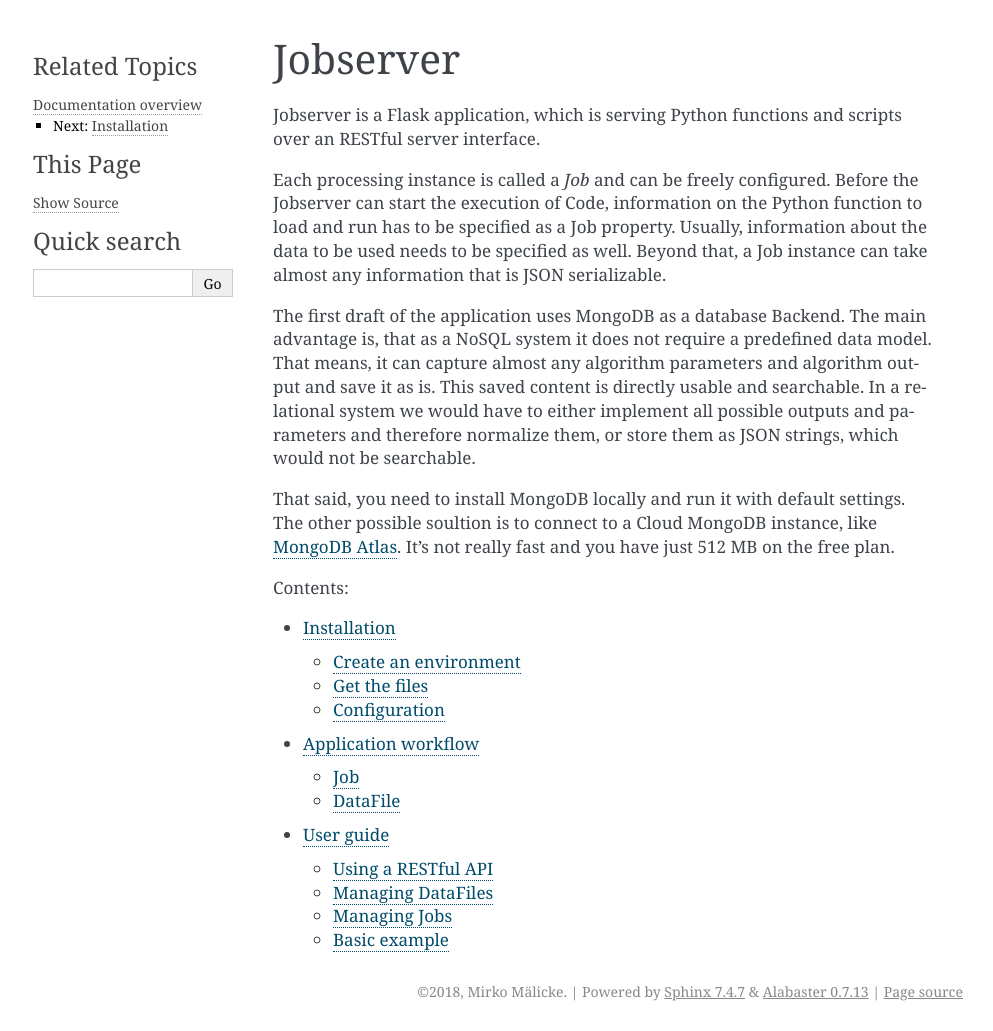
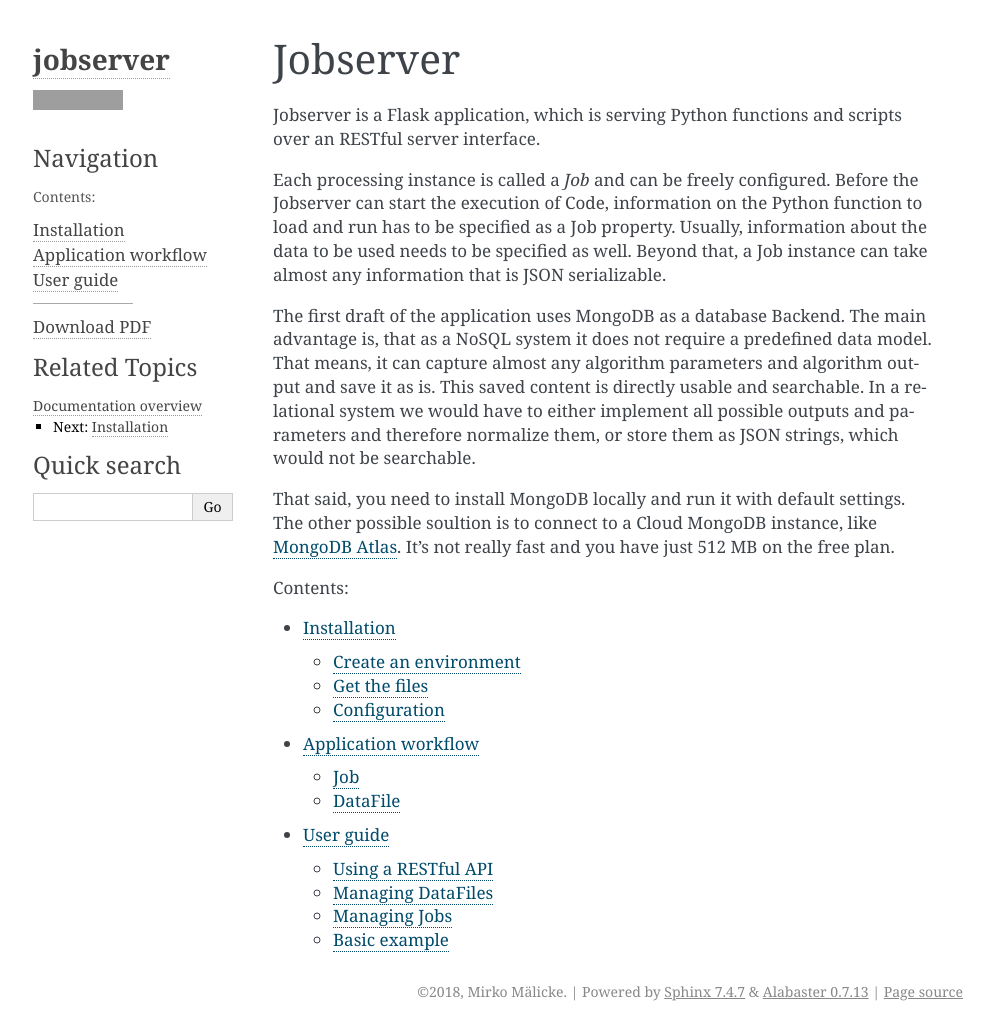
Before and after one commit to mmaelicke/jobserver, a Sphinx documentation site: the page built from docs/source/index.rst, in a window 1280 px wide. Shown: the whole page, without its empty margins (147-1140 px from the left). Built offline with Sphinx 7.4.7, drawn with Linux system fonts in a browser that asks for light colours; grey boxes are pictures that could not be loaded.

Commit message:
[docs] changed sidebar

```diff
--- a/docs/source/conf.py
+++ b/docs/source/conf.py
@@ -96,6 +96,19 @@ html_theme_options = {
     'show_related': True,
     'sidebar_collapse': True,
     'body_text_align': 'justify',
+    'extra_nav_links': {
+        'Download PDF': 'jobserver.pdf'
+    }
+}
+
+html_sidebars = {
+    '**': [
+        'about.html',
+        'navigation.html',
+        'relations.html',
+        'searchbox.html',
+        'donate.html'
+    ]
 }
 
 # Theme options are theme-specific and customize the look and feel of a theme
```
Also changed, not shown: .travis.yml.
